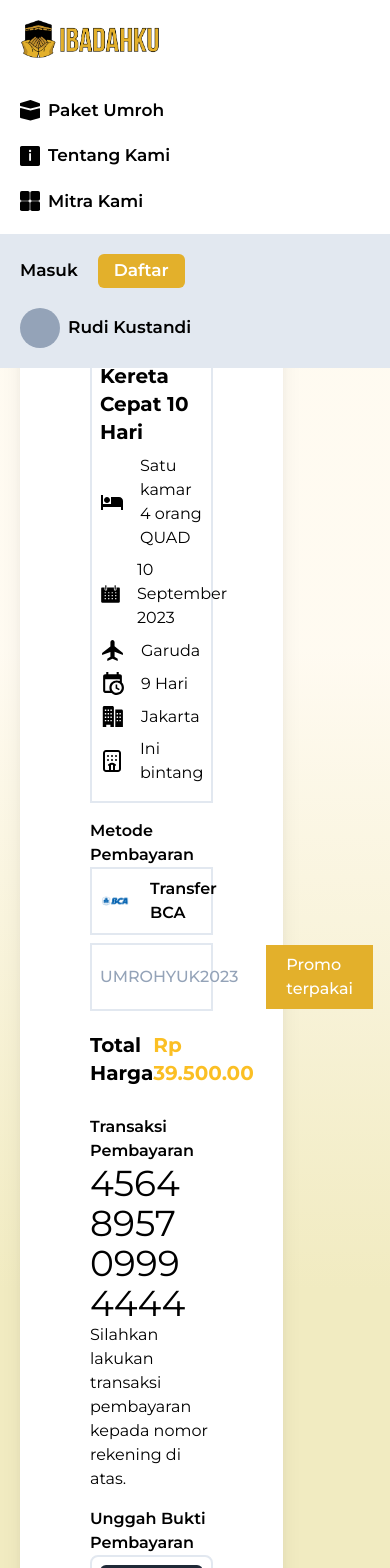
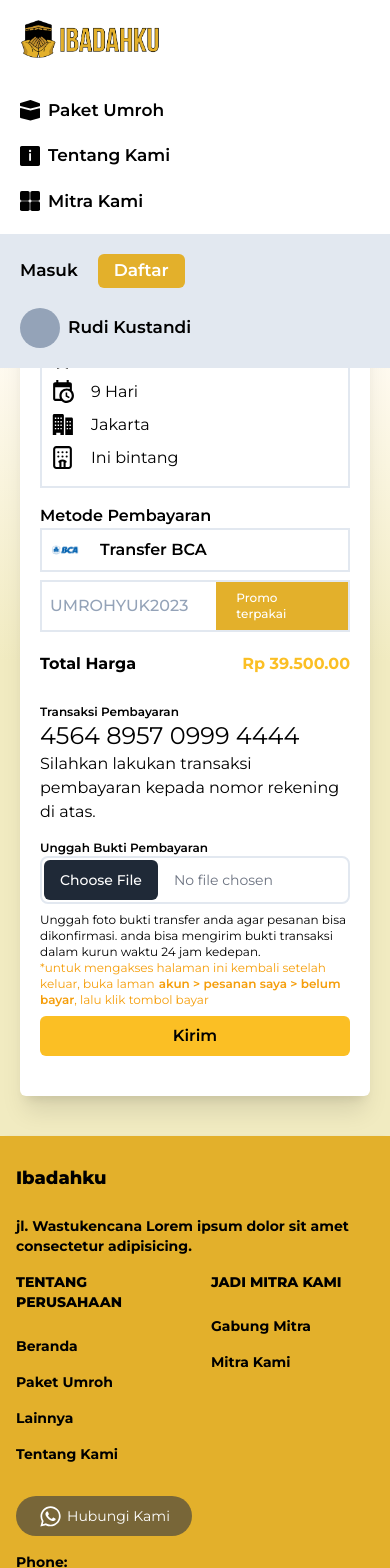
Before and after one commit to fikriymnn/umr-web, a Next.js app: page /akun/PesananSaya/KonfirmasiBayar in a window 390 px wide. Shown: the top 1568 px of the page. Built offline with nearby package versions, Linux system fonts and the light colour scheme.

Commit message:
responsive

```diff
--- a/src/app/akun/PesananSaya/KonfirmasiBayar/page.jsx
+++ b/src/app/akun/PesananSaya/KonfirmasiBayar/page.jsx
@@ -5,7 +5,7 @@ function KonfirmasiBayar() {
   return (
     <>
       <div className="bg w-full h-full md:px-14 px-5 py-10">
-        <div className="bg-white rounded-md w-9/12 h-full md:px-7 px-5 py-6 shadow-xl">
+        <div className="bg-white rounded-md md:w-9/12 h-full md:px-7 px-5 py-6 shadow-xl">
           <div className="">
             <div className="flex  gap-5 ">
               <div className="">
@@ -24,16 +24,16 @@ function KonfirmasiBayar() {
                 </svg>
               </div>
               <div>
-                <p className="md:text-2xl sm:text-xl text-lg font-bold ">
+                <p className="md:text-2xl sm:text-xl  text-lg font-bold ">
                   Konfirmasi pesanan
                 </p>
               </div>
             </div>
           </div>
-          <div className="px-[50px] py-4">
+          <div className="md:px-[50px] py-4">
             <p className="text-md font-semibold">Pesanan</p>
             <div className="border-2 border-slate-200 p-2">
-              <p className="text-xl font-bold">
+              <p className="md:text-xl sm:text-lg text-base font-bold">
                 Umroh Dream Exclusive Plus Kereta Cepat 10 Hari
               </p>
               <div className="flex gap-4 items-center my-2">
@@ -105,30 +105,30 @@ function KonfirmasiBayar() {
               <div className="px-2">
                 <p>UMROHYUK2023</p>
               </div>
-              <div className="font-medium bgprim px-5 py-2 text-white">
+              <div className="md:text-base sm:text-sm text-xs font-medium bgprim px-5 py-2 text-white">
                 <p>Promo terpakai</p>
               </div>
             </div>
             <div className=" flex justify-between mt-5 mb-7 ">
-              <p className="font-bold text-xl">Total Harga</p>
-              <p className="font-bold text-xl text-amber-400">Rp 39.500.00</p>
+              <p className="font-bold md:text-xl sm:text-lg text-base">Total Harga</p>
+              <p className="font-bold md:text-xl sm:text-lg text-base text-amber-400">Rp 39.500.00</p>
             </div>
-            <p className="text-md font-semibold mt-4">Transaksi Pembayaran</p>
-            <p className="text-4xl">4564 8957 0999 4444</p>
+            <p className="md:text-base sm:text-sm text-xs font-semibold mt-4">Transaksi Pembayaran</p>
+            <p className="md:text-4xl sm:text-3xl text-2xl">4564 8957 0999 4444</p>
             <p>
               Silahkan lakukan transaksi pembayaran kepada nomor rekening di
               atas.
             </p>
-            <p className="text-md font-semibold mt-4">
+            <p className="md:text-base sm:text-sm text-xs font-semibold mt-4">
               Unggah Bukti Pembayaran
             </p>
-            <div className="border-2 border-slate-200 rounded-[8px] p-2">
+            <div className="border-2 border-slate-200 rounded-[8px] md:p-2 p-[2px]">
               <input
                 type="file"
                 className="block w-full text-sm text-gray-500  file:rounded-md rounded-md file:border-0 file:text-sm file:font-semibold file:bg-blue-500 file:text-white hover:file:bg-blue-600 "
               />
             </div>
-            <div className="text-base my-2">
+            <div className="md:text-base sm:text-sm text-xs my-2">
               <p>
                 Unggah foto bukti transfer anda agar pesanan bisa dikonfirmasi.
                 anda bisa mengirim bukti transaksi dalam kurun waktu 24 jam
@@ -143,9 +143,9 @@ function KonfirmasiBayar() {
               </p>
             </div>
             <div>
-              <button className="w-full hover:bg-amber-200  rounded-md bg-amber-400 font-semibold h-10">
-                <a href="/akun/PesananSaya/Notice">Kirim</a>
-              </button>
+              <div className="">
+                <a href="/akun/PesananSaya/Notice" className="flex items-center justify-center text-center w-full hover:bg-amber-200  rounded-md bg-amber-400 font-semibold h-10">Kirim</a>
+              </div>
             </div>
           </div>
         </div>
--- a/src/app/package/detail/bayar/page.jsx
+++ b/src/app/package/detail/bayar/page.jsx
@@ -1,9 +1,17 @@
+'use client'
 import React from "react";
 import StarsRating from "@/components/starsRating";
-
+import { useState } from "react";
 import Image from "next/image";
 
+
+
 function BayarPage() {
+  const [isOpen, setIsOpen] = useState(false);
+
+  const toggleDropdown = () => {
+    setIsOpen(!isOpen);
+  };
   return (
     <>
       <div className="bg ">
@@ -303,7 +311,7 @@ function BayarPage() {
                   Metode Pembayaran
                 </p>
               </div>
-              <div className="relative inline-block text-left md:px-7 px-4">
+              <div className="relative text-left md:px-7 px-4 flex">
                 <button className="flex  py-3 gap-2 rounded-md bg-white">
                   <div className="border-2 rounded-md bg-white">
                     <Image
@@ -313,18 +321,29 @@ function BayarPage() {
                       height={55}
                     />
                   </div>
-                  <span className="my-auto text-neutral-400 font-medium">
+                  {/* <span className="my-auto text-neutral-400 font-medium">
                     Transfer Bank &#40;Transfer BCA&#41;
-                  </span>
+                  </span> */}
                 </button>
-                <div className="origin-top-right absolute right-0 mt-2 w-56 rounded-md shadow-lg bg-white ring-1 ring-black ring-opacity-5">
+                <div className="relative my-auto text-neutral-400 font-medium ">
+                  <button
+                    onClick={toggleDropdown}
+                    type="button"
+                    className="inline-flex justify-center w-full px-4 py-2 text-sm text-neutral-400  font-medium  bg-white  border-neutral-300 rounded-md hover:bg-neutral-100 focus:outline-none focus:border-blue-300 focus:ring focus:ring-blue-200 active:bg-neutral-200"
+                    id="options-menu"
+                    aria-haspopup="true"
+                    aria-expanded={isOpen}
+                  >
+                    Transfer Bank &#40;Transfer BCA&#41;
+                  </button>
+
+                  {isOpen && (
                     <div
-                    className="py-1"
+                      className="origin-top-right absolute right-0 mt-2 w-56 rounded-md shadow-lg bg-white ring-1 ring-black ring-opacity-5"
                       role="menu"
                       aria-orientation="vertical"
                       aria-labelledby="options-menu"
                     >
-                    {/* Add more dropdown items as needed */}
                       <a
                         href="#"
                         className="block px-4 py-2 text-sm text-neutral-700 hover:bg-neutral-100"
@@ -347,6 +366,7 @@ function BayarPage() {
                         Item 3
                       </a>
                     </div>
+                  )}
                 </div>
               </div>
               <div className="md:px-7 px-4 py-7 ">
--- a/src/app/page.jsx
+++ b/src/app/page.jsx
@@ -79,7 +79,7 @@ export default function Home() {
             Mitra Kami
           </p>
         </div>
-        <div className="mt-14">
+        <div className="mt-14 z-20">
           <MultipleCarousel />
         </div>
       </div>
--- a/src/components/Homepage/multipleCarousel.jsx
+++ b/src/components/Homepage/multipleCarousel.jsx
@@ -27,9 +27,9 @@ function MultipleCarousel() {
 
   return (
     <>
-      <div className="">
-        <Carousel responsive={responsive} autoPlay={true} infinite={true}>
-          <div className="text-white  flex justify-center items-center ">
+      <div className="z-10">
+        <Carousel responsive={responsive} autoPlay={true} infinite={true} >
+          <div className="text-white  flex justify-center items-center z-0">
             <Image
               src={"/assets/images/cs-1.jpeg"}
               width={150}
```
Lines whose indentation alone changed are shown as unchanged.
